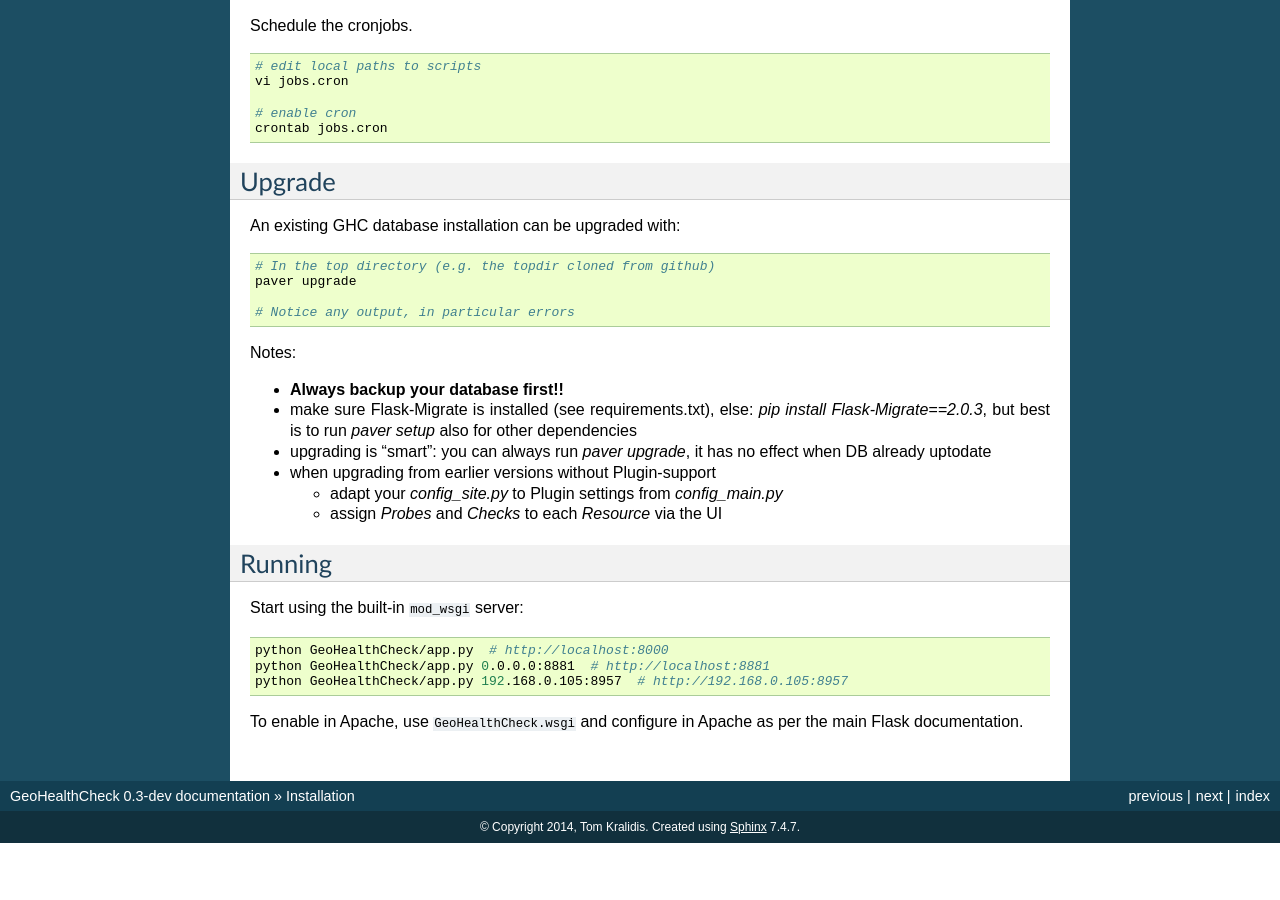
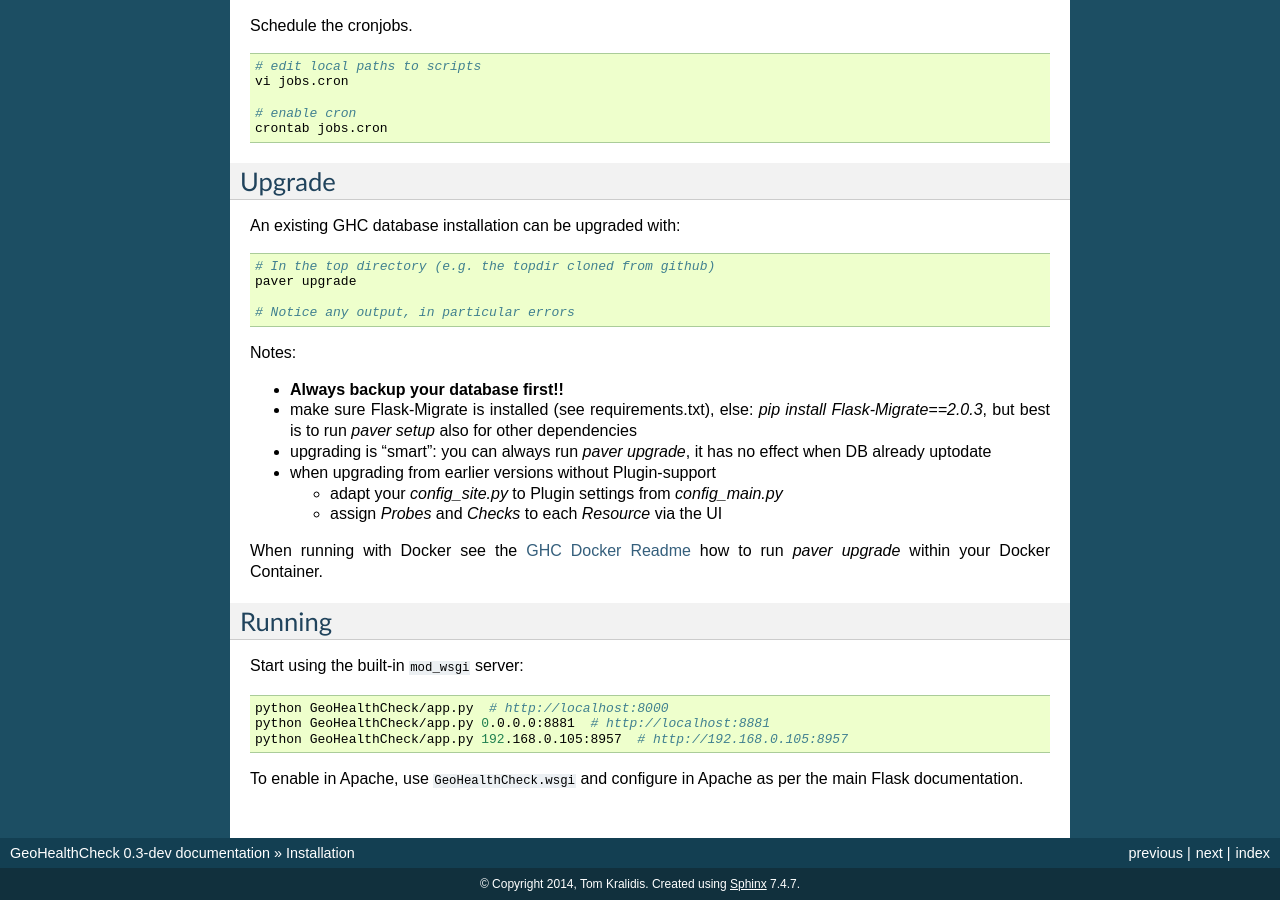
Before and after one commit to geopython/GeoHealthCheck, a Sphinx documentation site: the page built from docs/install.rst, in a window 1280 px wide and 900 px high, scrolled down 1228 px. Built offline with Sphinx 7.4.7, drawn with Linux system fonts in a browser that asks for light colours; before the commit the page ends 2071 px from its top, so only the background shows below that.

```diff
--- a/docs/install.rst
+++ b/docs/install.rst
@@ -111,6 +111,9 @@
   - adapt your `config_site.py` to Plugin settings from `config_main.py`
   - assign `Probes` and `Checks` to each `Resource` via the UI
 
+When running with Docker see the
+`GHC Docker Readme <https://github.com/geopython/GeoHealthCheck/blob/master/docker/README.md>`_
+how to run `paver upgrade` within your Docker Container.
 
 Running
 -------
```
Also changed, not shown: 1 other file.
